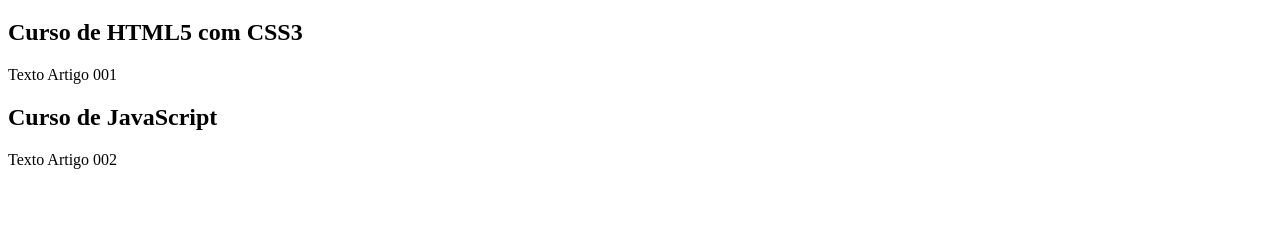
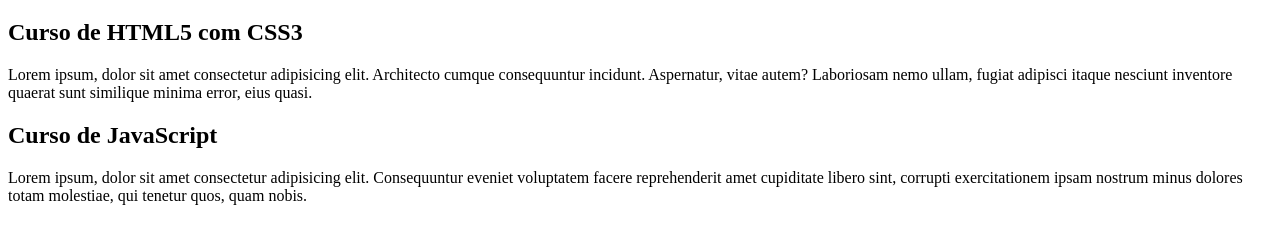
Before and after one commit to crisengdev/projeto-site, a plain HTML site: page index.html in a window 1280 px wide. Shown: the part 61-304 px from the top of the page. Drawn offline with Linux system fonts and the light colour scheme.

Commit message:
ajuste conteudo

```diff
--- a/index.html
+++ b/index.html
@@ -3,7 +3,7 @@
 <head>
     <meta charset="UTF-8">
     <meta name="viewport" content="width=device-width, initial-scale=1.0">
-    <title>Título do Site</title>
+    <title>CursoeVideo</title>
 </head>
 <body>
     <main>
@@ -12,11 +12,11 @@
         </header>
         <article>
             <h2>Curso de HTML5 com CSS3</h2>
-            <p>Texto Artigo 001</p>
+            <p>Lorem ipsum, dolor sit amet consectetur adipisicing elit. Architecto cumque consequuntur incidunt. Aspernatur, vitae autem? Laboriosam nemo ullam, fugiat adipisci itaque nesciunt inventore quaerat sunt similique minima error, eius quasi.</p>
         </article>
         <article>
             <h2>Curso de JavaScript</h2>
-            <p>Texto Artigo 002</p>
+            <p>Lorem ipsum, dolor sit amet consectetur adipisicing elit. Consequuntur eveniet voluptatem facere reprehenderit amet cupiditate libero sint, corrupti exercitationem ipsam nostrum minus dolores totam molestiae, qui tenetur quos, quam nobis.</p>
         </article>
     </main>
 </body>
```
